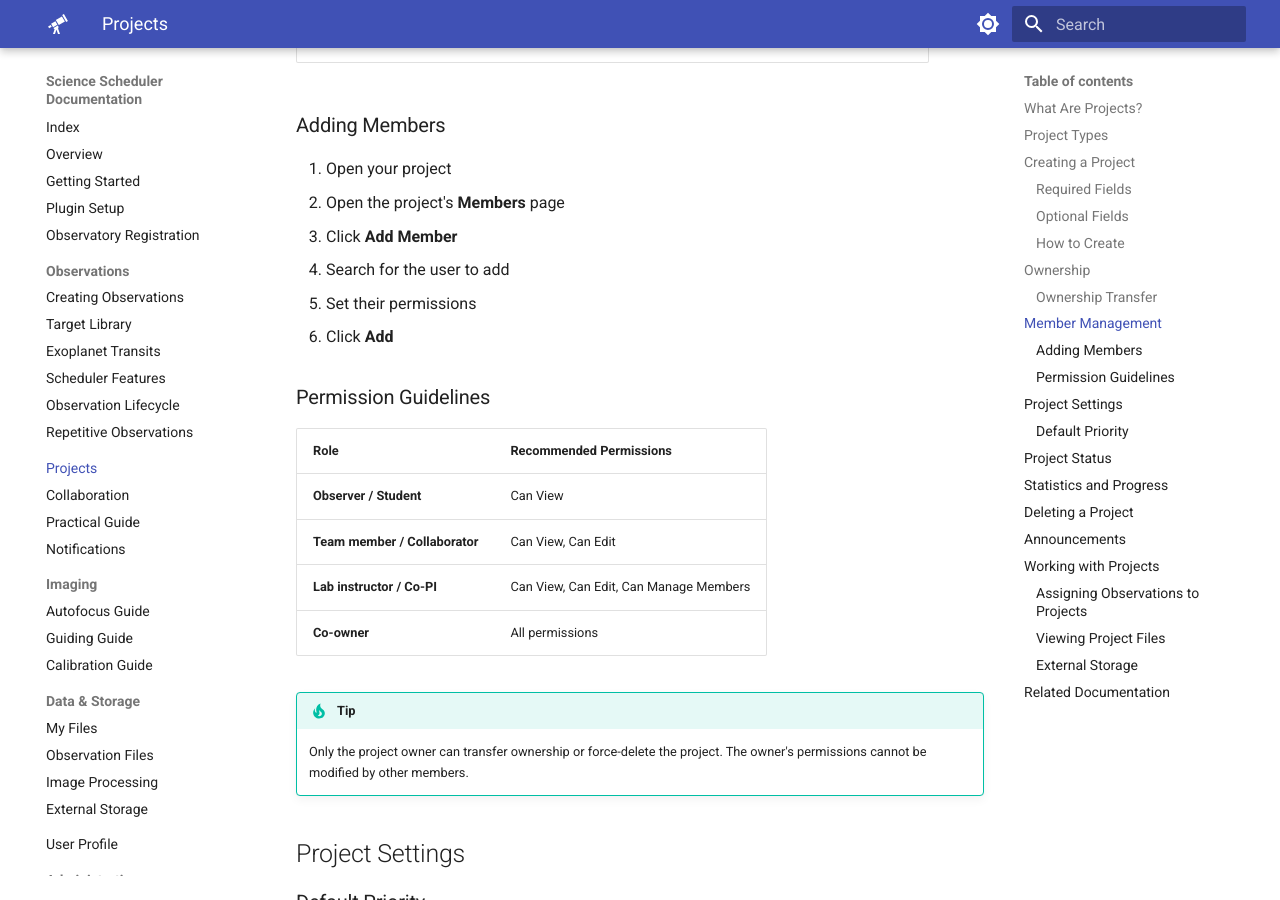
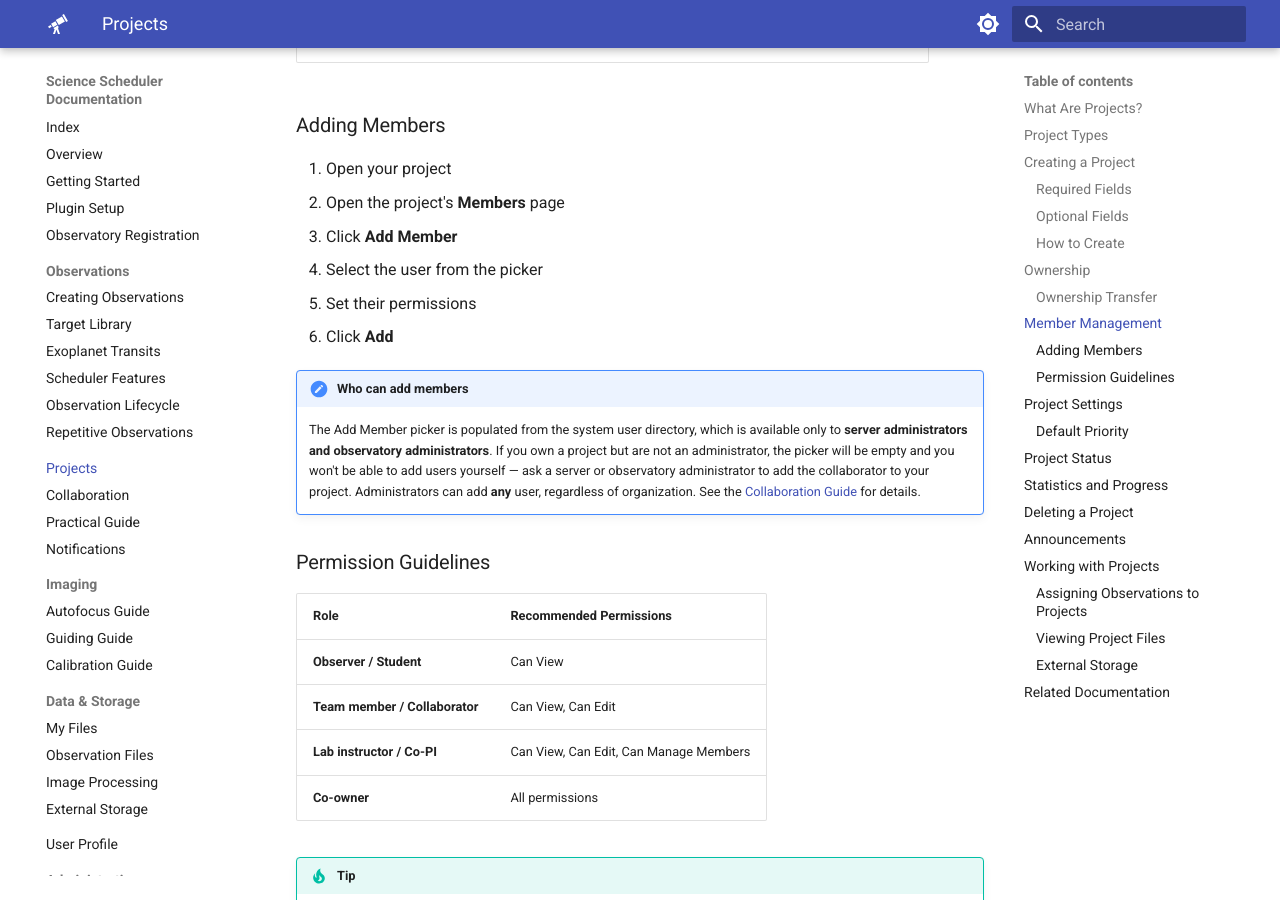
Before and after one commit to First-Light-Systems/nina-scheduler-docs, an MkDocs documentation site: the page built from docs/PROJECTS_GUIDE.md, in a window 1280 px wide and 900 px high, scrolled down 3103 px. Built offline with MkDocs 1.6.1 and Material for MkDocs 9.7.7, drawn with Linux system fonts in a browser that asks for light colours.

Commit message:
docs: clarify project Add Member is admin-gated
The Add Member picker is populated from the admin-only user directory,
so non-admin project owners get an empty picker. Replace the vague
"Search for the user" step and add a callout pointing to the
Collaboration Guide.

Co-Authored-By: Claude Opus 4.8 (1M context) <noreply@anthropic.com>

```diff
--- a/docs/PROJECTS_GUIDE.md
+++ b/docs/PROJECTS_GUIDE.md
@@ -93,9 +93,12 @@ Projects support multi-user collaboration with six granular permissions:
 1. Open your project
 2. Open the project's **Members** page
 3. Click **Add Member**
-4. Search for the user to add
+4. Select the user from the picker
 5. Set their permissions
 6. Click **Add**
+
+!!! note "Who can add members"
+    The Add Member picker is populated from the system user directory, which is available only to **server administrators and observatory administrators**. If you own a project but are not an administrator, the picker will be empty and you won't be able to add users yourself — ask a server or observatory administrator to add the collaborator to your project. Administrators can add **any** user, regardless of organization. See the [Collaboration Guide](COLLABORATION.md#collaborating-with-other-users-using-projects) for details.
 
 ### Permission Guidelines
 
```
